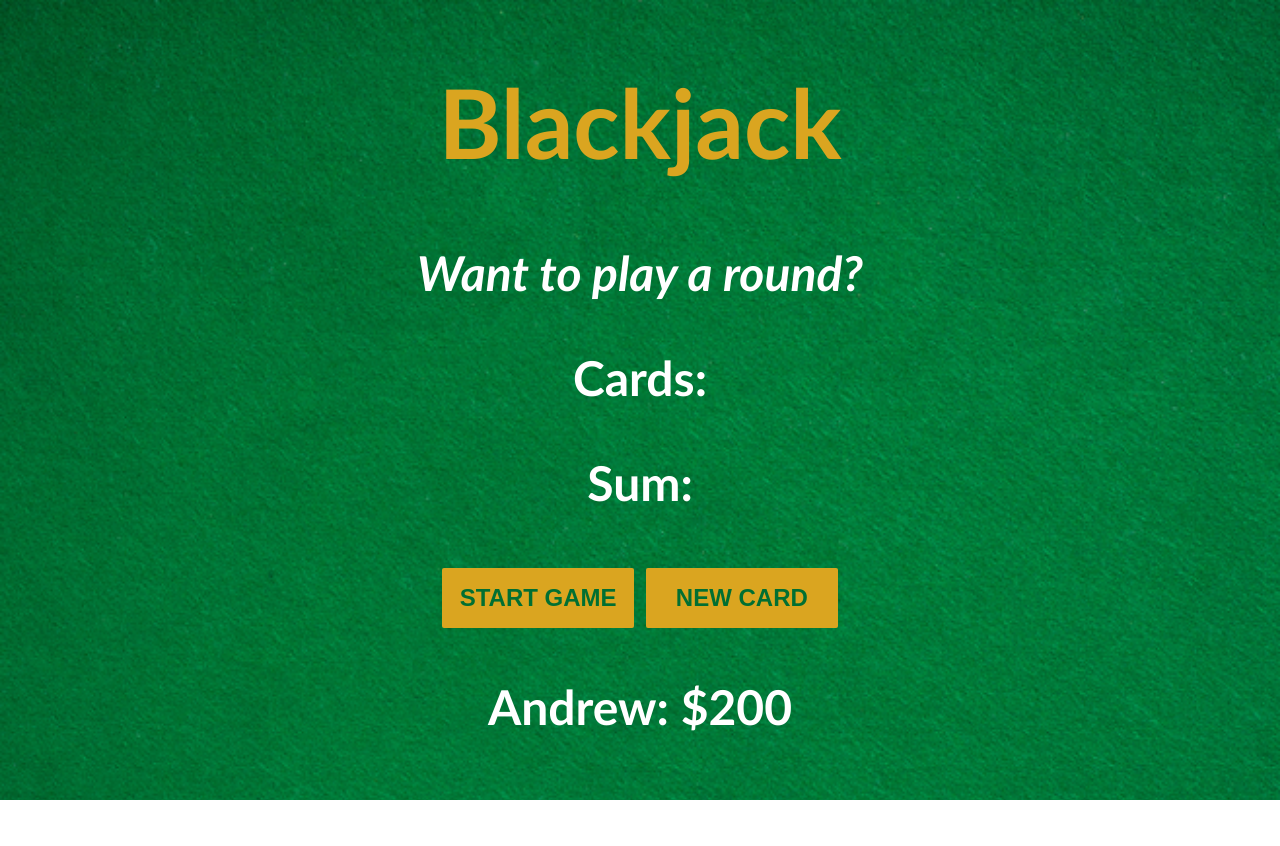
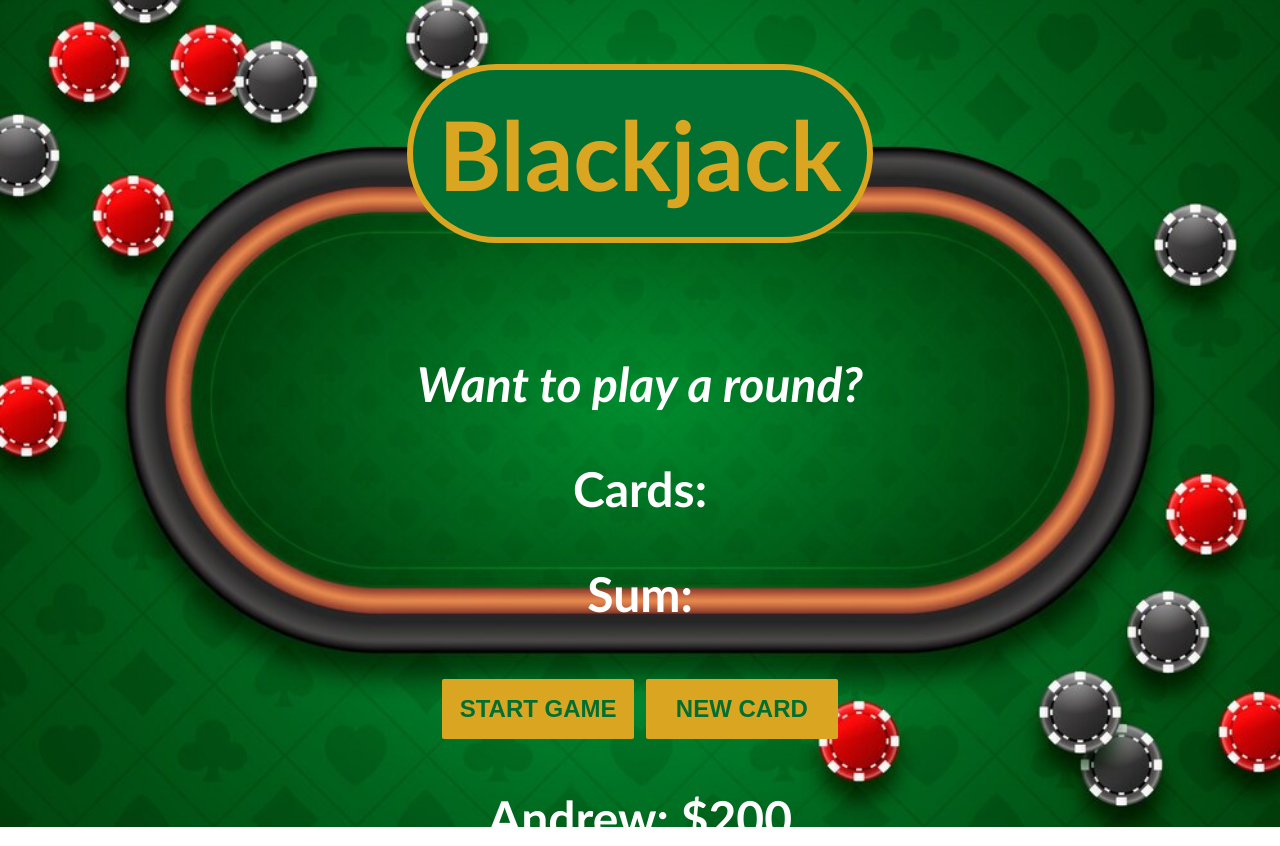
Before and after one commit to Andrewvvvw/BlackJackGame, a plain HTML site: page index.html in a window 1280 px wide. Before the commit the page ends 800 px from the top, so only its background shows below. Drawn offline with Linux system fonts and the light colour scheme.

Commit message:
Edited the header

```diff
--- a/index.css
+++ b/index.css
@@ -1,16 +1,27 @@
 body {
     font-family: 'Trebuchet MS', 'Lucida Sans Unicode', 'Lucida Grande', Arial, sans-serif;
-    background-image: url("images/table.png");
+    background-image: url("images/table.jpg");
     background-size: cover;
     font-weight: bold;
     color: white;
     text-align: center;
     font-size: clamp(24px, 5vw, 48px);
-    overflow-x: hidden;
+
+    background-position: center; /* Centers the image */
+    background-repeat: no-repeat; /* Prevents tiling */
+    height: 100vh; /* Ensures it covers the full viewport height */
+    margin: 0;
+    padding: 0;
+    overflow: hidden;
 }
 
 h1 {
     color: goldenrod;
+    background-color: #016f32;
+    display: inline-block;
+    border: 0.5vw solid goldenrod;
+    border-radius: 10vw;
+    padding: 2vw;
 }
 
 #message-el {
```
Also changed, not shown: images/table.jpg (added), images/table.png (deleted).
